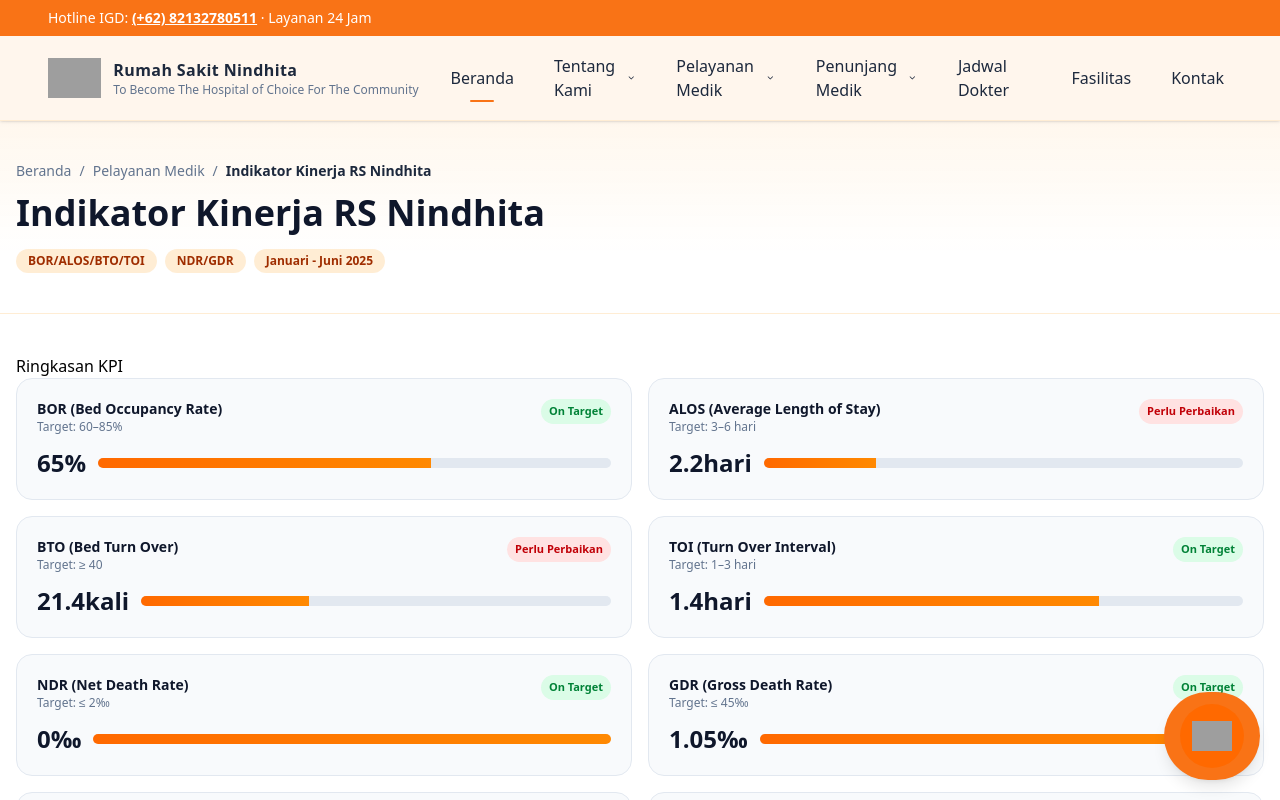
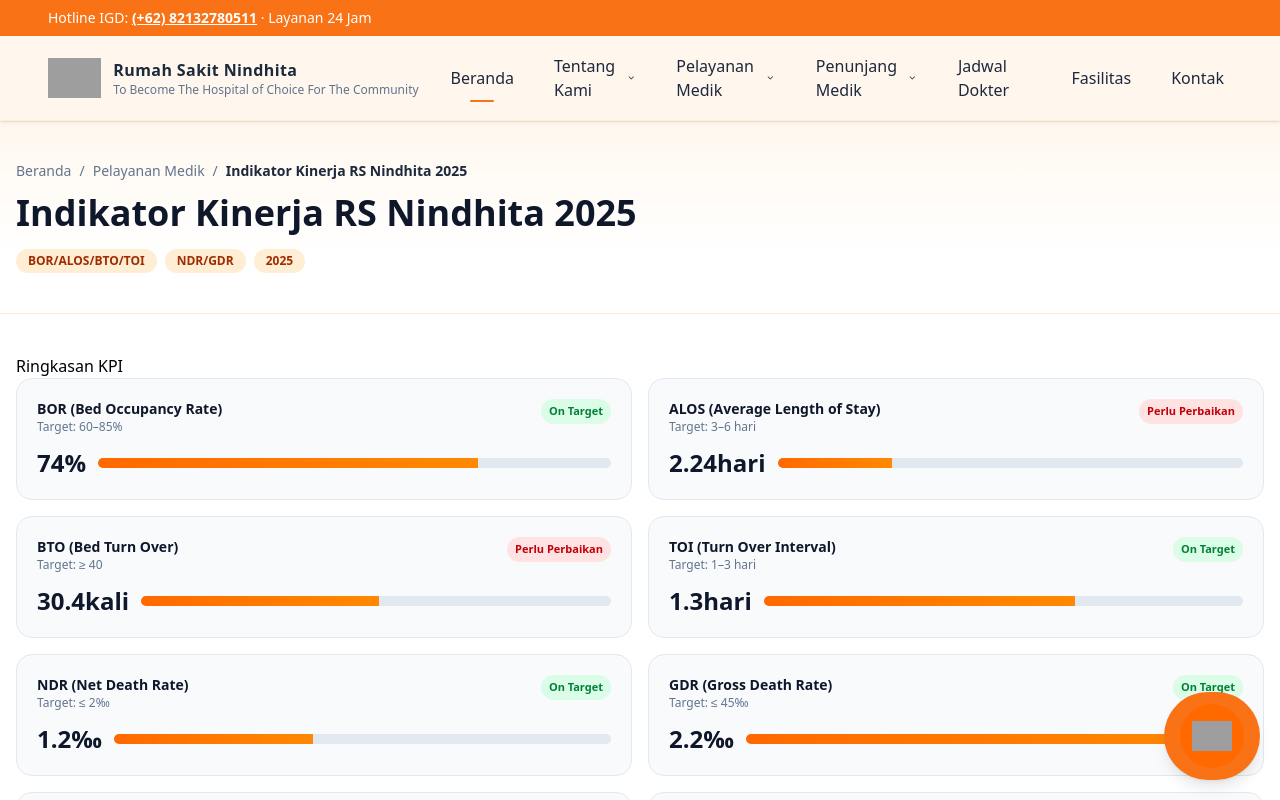
Before and after one commit to AriqoSukmaBA/webrsn2025, a React (Vite) app: page /kinerja in a window 1280 px wide. Built offline with nearby package versions, Linux system fonts and the light colour scheme; grey boxes are pictures that could not be loaded.

Commit message:
Update KinerjaPage.jsx
bor dll

```diff
--- a/src/pages/tentang/KinerjaPage.jsx
+++ b/src/pages/tentang/KinerjaPage.jsx
@@ -8,42 +8,42 @@ const KPI = [
     key: "bor",
     name: "BOR (Bed Occupancy Rate)",
     unit: "%",
-    value: 65,
+    value: 74,
     targetNote: "60–85%",
   },
   {
     key: "alos",
     name: "ALOS (Average Length of Stay)",
     unit: "hari",
-    value: 2.2,
+    value: 2.24,
     targetNote: "3–6 hari",
   },
   {
     key: "bto",
     name: "BTO (Bed Turn Over)",
     unit: "kali",
-    value: 21.4,
+    value:30.4,
     targetNote: "≥ 40",
   },
   {
     key: "toi",
     name: "TOI (Turn Over Interval)",
     unit: "hari",
-    value: 1.4,
+    value: 1.3,
     targetNote: "1–3 hari",
   },
   {
     key: "ndr",
     name: "NDR (Net Death Rate)",
     unit: "‰",
-    value: 0,
+    value: 1.2,
     targetNote: "≤ 2‰",
   },
   {
     key: "gdr",
     name: "GDR (Gross Death Rate)",
     unit: "‰",
-    value: 1.05,
+    value: 2.2,
     targetNote: "≤ 45‰",
   },
 
@@ -58,7 +58,7 @@ const KPI = [
     key: "imr",
     name: "IMR (Infant Mortality Rate)",
     unit: "/1.000 KH",
-    value: 1,
+    value: 2,
     targetNote: "≤ 25/1.000 KH",
   },
 ];
@@ -106,9 +106,9 @@ export default function KinerjaPage() {
   return (
     <ServiceLayout
       nav="about"
-      title="Indikator Kinerja RS Nindhita"
+      title="Indikator Kinerja RS Nindhita 2025"
 btitle="Ringkasan Key Performance Indicators (KPI) rumah sakit sebagai gambaran mutu layanan."
-      heroBadges={["BOR/ALOS/BTO/TOI", "NDR/GDR", "Januari - Juni 2025"]}
+      heroBadges={["BOR/ALOS/BTO/TOI", "NDR/GDR", "2025"]}
     >
       <section className="reveal">
         <h2>Ringkasan KPI</h2>
```
